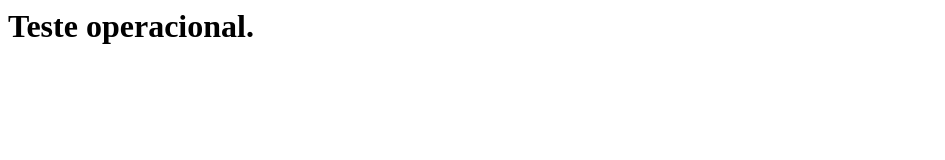
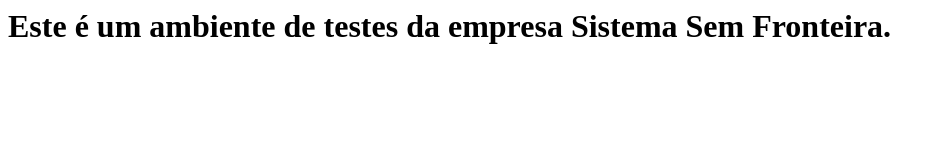
Before and after one commit to sistemasemfronteira/projetosis, a plain HTML site: page index.html in a window 1280 px wide. Shown: the whole page, without its empty margins (0-945 px from the left). Drawn offline with Linux system fonts and the light colour scheme.

Commit message:
Update index.html

```diff
--- a/index.html
+++ b/index.html
@@ -1,5 +1,5 @@
 <html>
 <body>
-<h1>Teste operacional.</h1>
+<h1>Este é um ambiente de testes da empresa Sistema Sem Fronteira.</h1>
 </body>
 </html>
```
